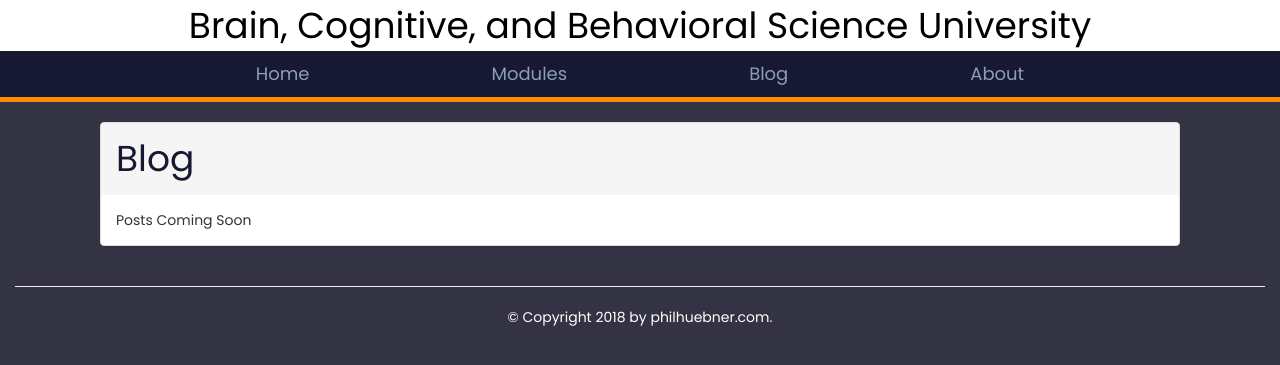
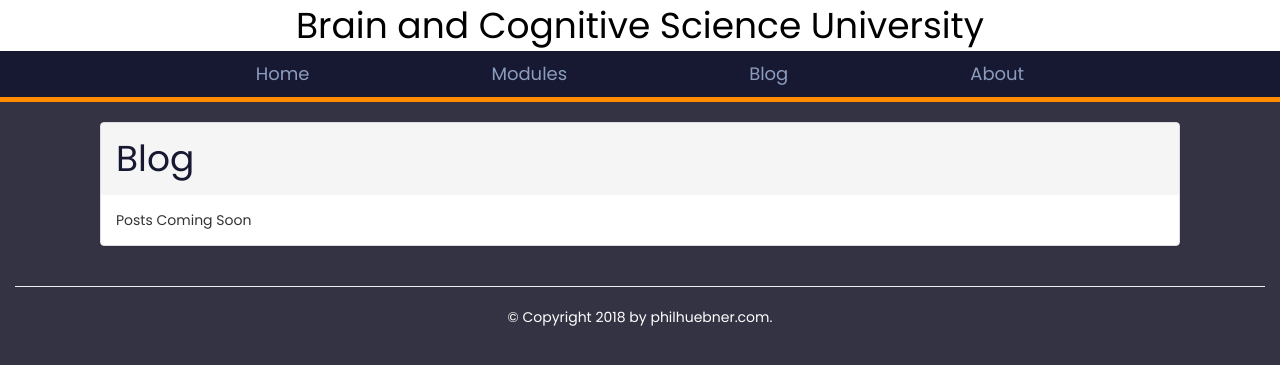
Before and after one commit to jonwillits/bcs_web, a Flask app: page /blog in a window 1280 px wide. Shown: the top 365 px of the page. Run offline with Flask 2, Linux system fonts and the light colour scheme; some libraries are stand-ins or nearby versions.

Commit message:
change title

```diff
--- a/src/templates/base.html
+++ b/src/templates/base.html
@@ -15,7 +15,7 @@
 <body>
 
 <div id="top">
-    <a href="{{ url_for('home') }}">Brain, Cognitive, and Behavioral Science University</a>
+    <a href="{{ url_for('home') }}">Brain and Cognitive Science University</a>
 </div>
 
 <div id="menu">
```
